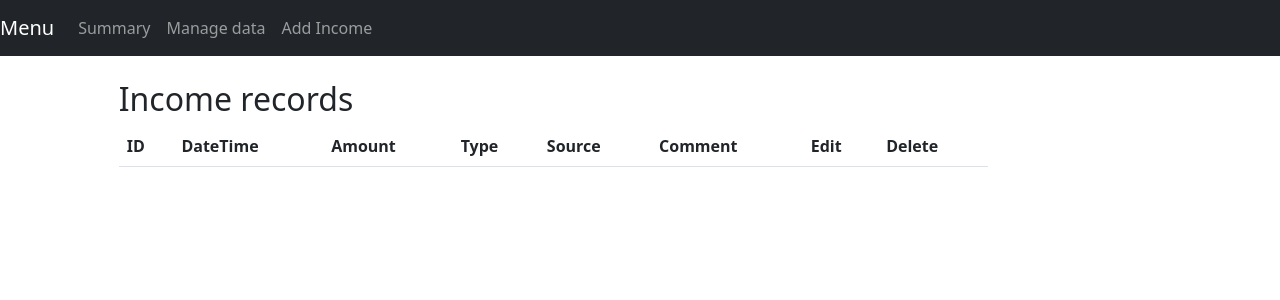
After one commit to MarcinNowak94/Righten, a Flask app: page /income in a window 1280 px wide. The commit adds this page. Shown: the top 300 px of the page. Run offline with Flask 3, Linux system fonts and the light colour scheme; lists and menus that the app fills with data are empty.

Commit message:
Added Income viewer; edit and delte prototypes

```diff
--- a/Sources/web/RightenWeb/__init__.py
+++ b/Sources/web/RightenWeb/__init__.py
@@ -3,7 +3,7 @@ from flask_sqlalchemy import SQLAlchemy
 debugmode=True
 
 app=Flask(__name__)
-app.config['SQLALCHEMY_DATABASE_URI'] = 'sqlite:///E:\Projects\Git\Righten\Sources\Resources\Test_DataSet\Budgeter_testbase.sqlite'
+app.config['SQLALCHEMY_DATABASE_URI'] = 'sqlite:///E:\\Projects\\Git\\Righten\\Sources\\web\\RightenWeb\\db\\Righten.sqlite'
 #TODO: Secure later as per https://blog.miguelgrinberg.com/post/the-flask-mega-tutorial-part-xv-a-better-application-structure
 app.config['SECRET_KEY']="dkmhUYT#U^T#8u286754jd7jGHVSAHGfsa__2"
 app.config['SQLALCHEMY_TRACK_MODIFICATIONS'] = True
--- a/Sources/web/RightenWeb/routes.py
+++ b/Sources/web/RightenWeb/routes.py
@@ -1,5 +1,7 @@
 from RightenWeb import app
+from RightenWeb import db
 from flask import render_template, flash, redirect, url_for, get_flashed_messages
+from RightenWeb.models import Incometable
 from RightenWeb.forms import IncomeInputForm
 #NICE-TO-HAVE: Add event logging
 
@@ -22,7 +24,7 @@ def incomeadd():
         #typeID=form.product.data
         #entry = #IncomeRecord(datetime=form.datetime.data,
         #                      amount=form.amount.data,
-        #                      source=form.source.data,
+            #                      source=form.source.data,
         #                      type=form.type.data,
         #                      comment=form.comment.data
         # )
@@ -31,9 +33,45 @@ def incomeadd():
         #flash("do you really want to add record", "message")
         #db.session.commit()
         flash("Data added", "success")
-        return redirect(url_for("income_add")) #So user can add another record
+        return redirect(url_for("incomeadd")) #So user can add another record
     return render_template("income_add.html", title="Add income", form=form)
 
 @app.route("/summary")
 def summary():
     return render_template("summary.html", title="Summary")
+
+@app.route("/income")
+def income():
+    entries = db.session.query(Incometable).order_by(Incometable.DateTime.desc()).all()
+    return render_template("income_table.html", title="Income", entries=entries)
+
+#NICE-TO-HAVE: let user bulk delete records
+#TODO: Fix - it does not work
+#TODO: Secure - at least hash it
+@app.route("/delete/<string:table><int:entry_id>")
+def delete(table, entry_id):
+    #TODO: Generalize - use table variable
+
+    #entry = db.session.query(Incometable).get_or_404(entity=db.Model, ident=entry_id)
+    try:
+        db.session.delete().where(Incometable.ID==entry_id)
+        db.session.commit()
+        flash("Data removed", "success")
+    except:
+        #TODO: Handle exception
+        db.session.flush()
+        flash("Data not removed", "error")
+    #TODO: Ask once again if user wants to delete record
+    return redirect(url_for("income"))
+
+#TODO: Secure - at least hash it
+@app.route("/edit/<string:table><int:entry_id>")
+def edit(table, entry_id):
+    #TODO: Generalize - use table variable
+    entry = db.get_or_404(entity=Incometable, ident=entry_id)
+    #TODO: Prepare edition panel
+    #db.session.delete(entry)
+    #db.session.commit()
+    #TODO: Ask once again if user wants to delete record
+    flash("Data editted", "success")
+    return redirect(url_for("income"))
--- /dev/null
+++ b/Sources/web/RightenWeb/templates/income_table.html
@@ -0,0 +1,36 @@
+{% extends 'layout.html' %}
+{% block content %}
+
+    <div class="col-sm-10 ml-auto mr-auto ">
+        <H2>Income records</H2>
+        <table class="table">
+            <thead class="thead-dark">
+                <tr>
+                    <th scope="col">ID</th>
+                    <th scope="col">DateTime</th>
+                    <th scope="col">Amount</th>
+                    <th scope="col">Type</th>
+                    <th scope="col">Source</th>
+                    <th scope="col">Comment</th>
+                    <th scope="col">Edit</th>
+                    <th scope="col">Delete</th>
+                </tr>
+            </thead>
+            <tbody>
+                {% for entry in entries %}
+                        <tr>
+                            <td>{{entry.ID}}</td>
+                            <td>{{entry.DateTime.strftime("%Y-%m-%d")}}</td>
+                            <td>{{entry.Amount}}</td>
+                            <td>{{entry.Type}}</td>
+                            <td>{{entry.Source}}</td>
+                            <td>{{entry.Comment}}</td>
+                            <td>{{entry.Amount}}</td>
+                            <td><a href="{{ url_for('edit', table='Income', entry_id = entry.ID) }}" class="btn btn-outline-danger btn-sm">Edit</a></td>
+                            <td><a href="{{ url_for('delete', table='Income',entry_id = entry.ID) }}" class="btn btn-outline-danger btn-sm">Delete</a></td>
+                        </tr>
+                {% endfor %}
+        </tbody>
+        </table>
+    </div>
+{% endblock %}
--- a/Sources/web/RightenWeb/templates/layout.html
+++ b/Sources/web/RightenWeb/templates/layout.html
@@ -33,7 +33,7 @@
                         <div class="collapse navbar-collapse" id="navbarNavAltMarkup">
                             <div class="navbar-nav ml-auto mr-3">
                                 <a class="nav-item nav-link" href="{{ url_for('summary')}}">Summary</a>
-                                <a class="nav-item nav-link" href="#">Manage data</a>
+                                <a class="nav-item nav-link" href="{{ url_for('income')}}">Manage data</a>
                                 <a class="nav-item nav-link" href="{{ url_for('incomeadd')}}">Add Income</a>
                             </div>
                         </div>
--- a/Sources/web/informations_and_sources.txt
+++ b/Sources/web/informations_and_sources.txt
@@ -7,6 +7,8 @@ Sources used in creating this app:
 https://www.youtube.com/watch?v=3vfum74ggHE - framework reconeissance
 https://www.youtube.com/watch?v=JgF6vaDYxzU&list=PLU7aW4OZeUzwn6L1txXQ9viaAIR2mDqbv
 https://stackoverflow.com/questions/39955521/sqlalchemy-existing-database-query
+https://www.youtube.com/watch?v=UK57IHzSh8I
+https://stackoverflow.com/questions/31444036/runtimeerror-working-outside-of-application-context
 
 
 TODO: Check materials
```
Also changed, not shown: Sources/web/RightenWeb/models.py (+15 -29 lines), 1 other file.
